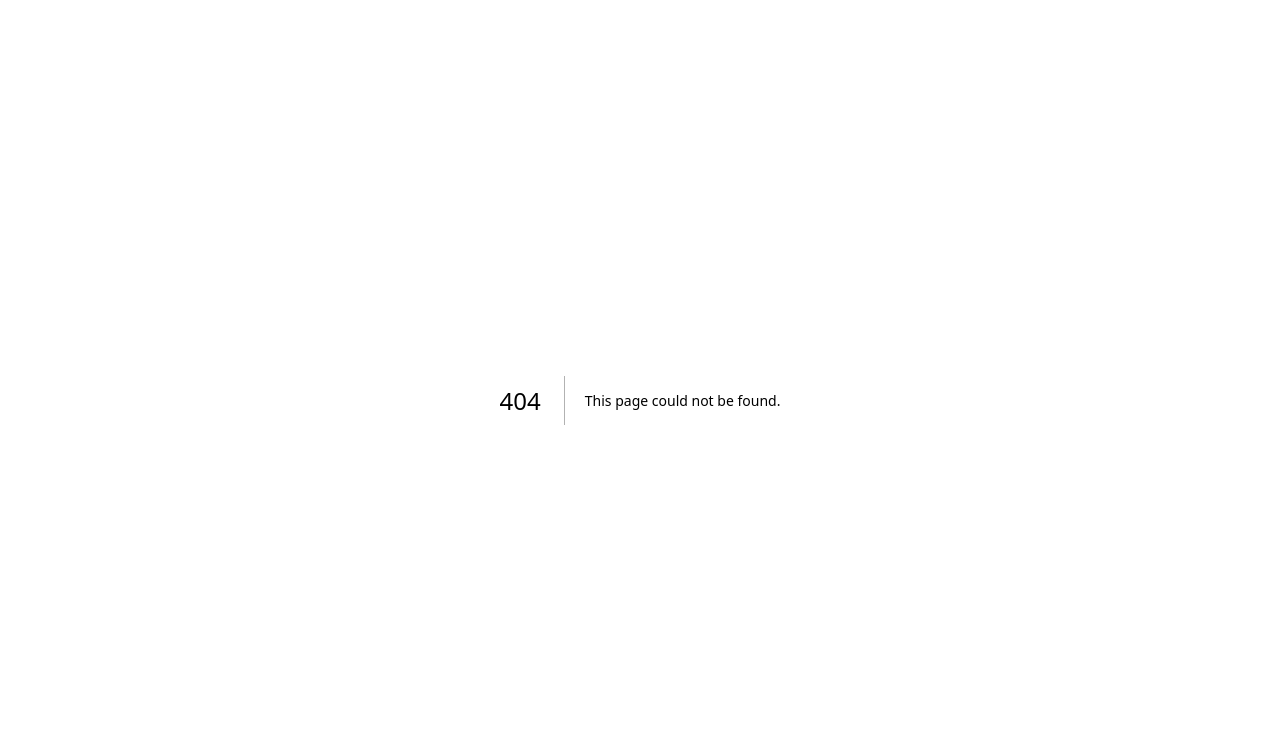
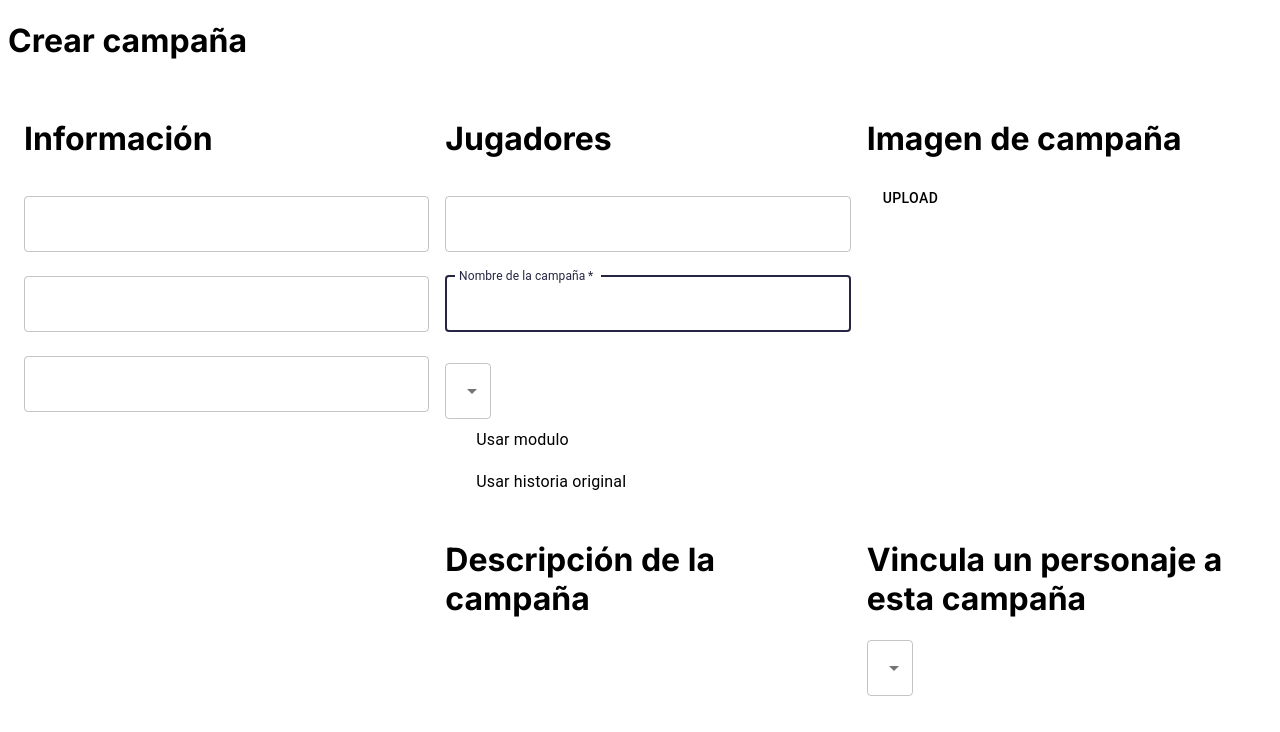
Before and after one commit to RatchetCooper/Programaci-n-Web-2, a Next.js app in the folder front/: page /CreateCampaigns in a window 1280 px wide. Before the commit this address had no page. Shown: the top 732 px of the page. Built offline with nearby package versions, Linux system fonts and the light colour scheme.

Commit message:
crear campaña

```diff
--- /dev/null
+++ b/front/app/CreateCampaigns/page.js
@@ -0,0 +1,142 @@
+import { Card,Button, InputLabel,RadioGroup, Radio, FormControlLabel, Select,MenuItem, Grid,Box,TextField, Stack, Badge, Avatar, IconButton, VisuallyHiddenInput} from "@mui/material";
+import { useTheme } from '@mui/material/styles'; //esta va ligada al provider
+import { AdapterDayjs } from '@mui/x-date-pickers/AdapterDayjs';
+import { LocalizationProvider } from '@mui/x-date-pickers/LocalizationProvider';
+import { DatePicker } from '@mui/x-date-pickers/DatePicker';
+
+export default function CreateCampaigns(){
+    return(
+        <div>
+            <h1>Crear campaña</h1>
+            <Stack>
+                        <Stack direction="row" spacing={2} sx={{  display: "flex",  alignItems: "center",}} >
+                            <Grid container spacing={2}>
+                                <Grid item xs={4}>
+                                    <h1>Información</h1>
+                                    <Box component="form" noValidate sx={{ mt: 1 }}>
+                                        <TextField
+                                        margin="normal"
+                                        required
+                                        fullWidth
+                                        id="email"
+                                        label="Email Address"
+                                        name="email"
+                                        autoComplete="email"
+                                        autoFocus
+                                        />
+                                        <TextField
+                                        margin="normal"
+                                        required
+                                        fullWidth
+                                        id="discordLink"
+                                        label="Link discord"
+                                        name="discord"
+
+                                        autoFocus
+                                        />
+                                    <TextField
+                                        margin="normal"
+                                        required
+                                        fullWidth
+                                        id="discordLink"
+                                        label="Link discord"
+                                        name="discord"
+
+                                        autoFocus
+                                        />
+
+
+
+                                    </Box>
+                                </Grid>
+                                <Grid item xs={4}>
+                                <h1>Jugadores</h1>
+                                <TextField
+                                        margin="normal"
+                                        required
+                                        fullWidth
+                                        id="discordLink"
+                                        label="Numero de jugadores"
+                                        name="discord"
+
+                                        autoFocus
+                                        />
+                                        <TextField
+                                        margin="normal"
+                                        required
+                                        fullWidth
+                                        id="discordLink"
+                                        label="Nombre de la campaña"
+                                        name="discord"
+
+                                        autoFocus
+                                        />
+                                        <InputLabel id="demo-simple-select-label">Age</InputLabel>
+                                        <Select
+                                            labelId="demo-simple-select-label"
+                                            id="demo-simple-select"
+
+                                            label="Age"
+
+                                            >
+                                            <MenuItem value={10}>Ten</MenuItem>
+                                            <MenuItem value={20}>Twenty</MenuItem>
+                                            <MenuItem value={30}>Thirty</MenuItem>
+                                        </Select>
+
+                                        <RadioGroup
+                                            aria-labelledby="demo-radio-buttons-group-label"
+                                            defaultValue="female"
+                                            name="radio-buttons-group"
+                                        >
+                                            <FormControlLabel value="Usar modulo" control={<Radio />} label="Usar modulo" />
+                                            <FormControlLabel value="Usar historia original" control={<Radio />} label="Usar historia original" />
+                                        </RadioGroup>
+                                </Grid>
+                                <Grid item xs={4}>
+                                <h1>Imagen de campaña</h1>
+                                <input
+                                accept="image/*"
+
+                                style={{ display: 'none' }}
+                                id="raised-button-file"
+                                multiple
+                                type="file"
+                                />
+                                    <label htmlFor="raised-button-file">
+                                    <Button variant="raised" component="span">
+                                    Upload
+                                    </Button>
+</label>
+                                </Grid>
+                            </Grid>
+                        </Stack>
+                        <Stack direction="row" spacing={2} sx={{  display: "flex",  alignItems: "center",}} >
+                            <Grid container spacing={2}>
+                                <Grid item xs={4}>
+
+                                </Grid>
+                                <Grid item xs={4}>
+                                <h1>Descripción de la campaña</h1>
+                                </Grid>
+                                <Grid item xs={4}>
+                                <h1>Vincula un personaje a esta campaña</h1>
+                                <Select
+                                            labelId="demo-simple-select-label"
+                                            id="demo-simple-select"
+
+                                            label="Age"
+
+                                            >
+                                            <MenuItem value={10}>Ten</MenuItem>
+                                            <MenuItem value={20}>Twenty</MenuItem>
+                                            <MenuItem value={30}>Thirty</MenuItem>
+                                        </Select>
+
+                                </Grid>
+                            </Grid>
+                        </Stack>
+            </Stack>
+        </div>
+    )
+}
--- a/front/app/Landing/page.js
+++ b/front/app/Landing/page.js
@@ -8,9 +8,6 @@ export default function Landing(){
 
     return(
         <div>
-
-
-
             <Box sx={{
                 width: "100vw",
                 height: "60vh",
```
Also changed, not shown: front/app/Login/page.js (+14 -1 lines), front/app/layout.js (+7 -0 lines), front/package.json (+7 -4 lines), 1 other file (tests, documents, lock files or other folders).
